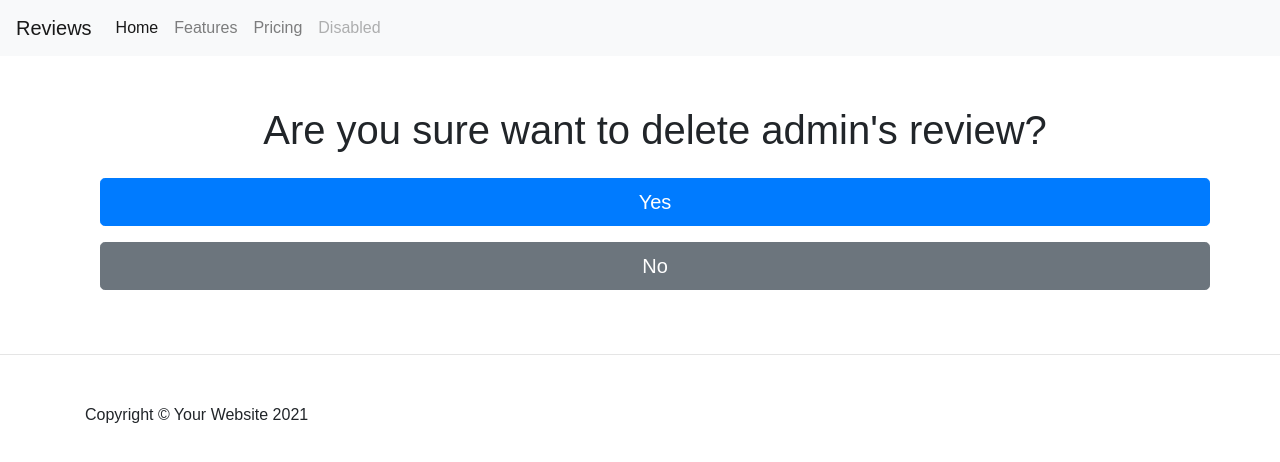
After one commit to amirAkhmetzhanov94/shop_reviews, a Django app: page /reviews/1/delete in a window 1280 px wide. The commit adds this page. Shown: the top 462 px of the page. Run offline with Django 3.2, Linux system fonts and the light colour scheme; data comes from the database, SQL or seed files in the repository.

Commit message:
Добавил возможность удаления рецензий к продуктам

```diff
--- a/reviews/reviews/urls.py
+++ b/reviews/reviews/urls.py
@@ -27,5 +27,6 @@ urlpatterns = [
     path('products/<int:pk>/edit', web_views.ProductEditView.as_view(), name="product_edit"),
     path('products/<int:pk>/delete', web_views.ProductDeleteView.as_view(), name="product_delete"),
     path('products/<int:pk>/reviews/create', web_views.ReviewCreateView.as_view(), name="review_create"),
-    path('reviews/<int:pk>/edit', web_views.EditReviewView.as_view(), name="review_edit")
+    path('reviews/<int:pk>/edit', web_views.EditReviewView.as_view(), name="review_edit"),
+    path('reviews/<int:pk>/delete', web_views.DeleteReviewView.as_view(), name="review_delete")
 ] + static(settings.MEDIA_URL, document_root = settings.MEDIA_ROOT)
--- a/reviews/webapp/templates/products/detail.html
+++ b/reviews/webapp/templates/products/detail.html
@@ -22,6 +22,7 @@
             <p>{{ review.text }}</p>
             <p><b>Rating:</b> {{ review.rating }} out of 5</p>
             <a href="{% url "review_edit" review.pk %}">Edit</a>
+            <a href="{% url "review_delete" review.pk %}">Delete</a>
         </div>
             <hr>
         {% empty %}
--- /dev/null
+++ b/reviews/webapp/templates/reviews/delete.html
@@ -0,0 +1,18 @@
+{% extends "base.html" %}
+{% block title %}Delete review{% endblock %}
+
+{% block content %}
+        <div class="container">
+            <h1 class="text-center">Are you sure want to delete {{ review.author.username }}'s review?</h1>
+            <form method="POST" action="{% url "review_delete" review.pk %}" class="text-center">
+            {% csrf_token %}
+                <div class="row">
+                    <div class="col text-center">
+                            <p><input class="btn btn-primary btn-lg btn-block mt-3" type="submit" value="Yes"></p>
+                            <p><input class="btn btn-secondary btn-lg btn-block" type="button" value="No" onclick='location
+                            .href="{% url "product_detail" review.product.pk %}"'></p>
+                    </div>
+                </div>
+            </form>
+        </div>
+{% endblock %}
--- a/reviews/webapp/views.py
+++ b/reviews/webapp/views.py
@@ -70,3 +70,11 @@ class EditReviewView(UpdateView):
 
     def get_success_url(self):
         return reverse("product_detail", kwargs={"pk": self.get_object().product.pk})
+
+
+class DeleteReviewView(DeleteView):
+    template_name = "reviews/delete.html"
+    model = Review
+
+    def get_success_url(self):
+        return reverse("product_detail", kwargs={"pk": self.get_object().product.pk})
```
